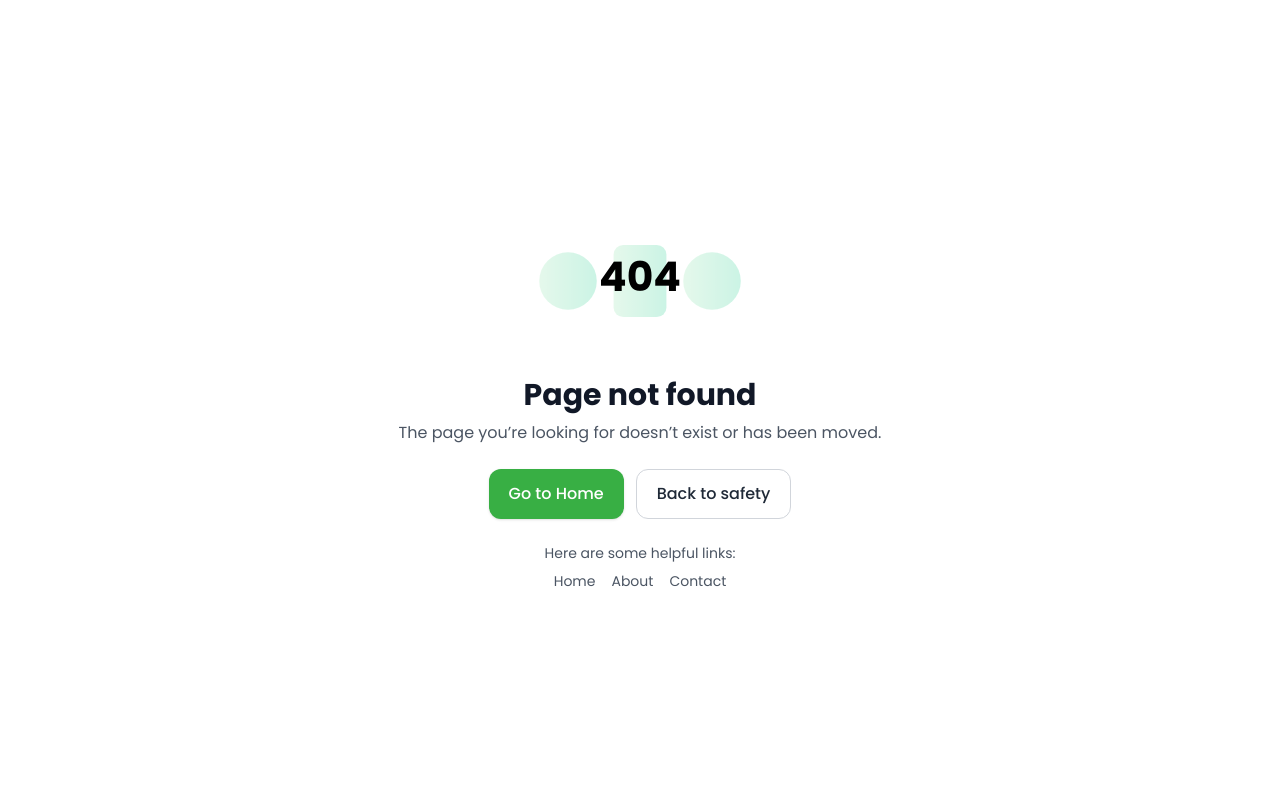
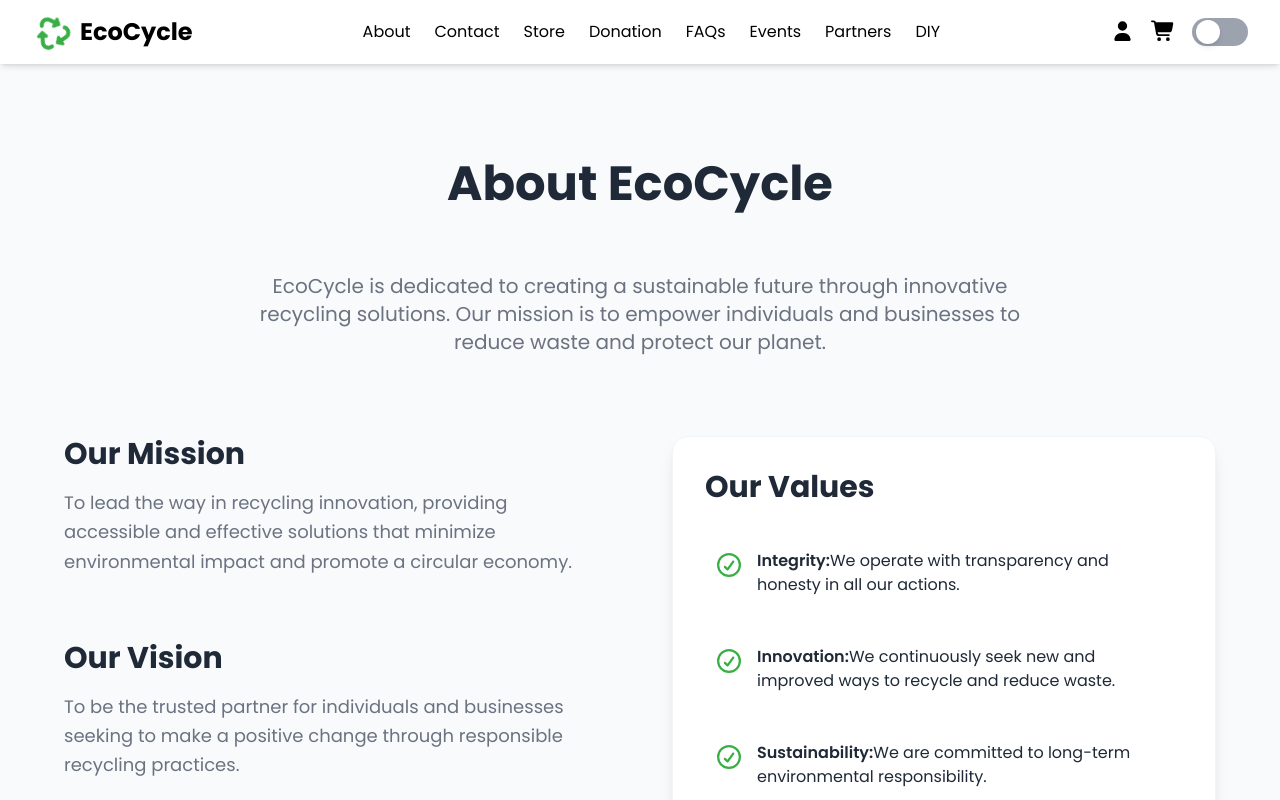
Before and after one commit to EcoRenew/EcoCycle_Client, a React (Vite) app: page /about in a window 1280 px wide. Before the commit this address had no page. Shown: the top 800 px of the page. Built offline with nearby package versions, Linux system fonts and the light colour scheme.

Commit message:
Add About and Contact pages, update Navbar links, and include FontAwesome regular icons

```diff
--- a/package.json
+++ b/package.json
@@ -14,6 +14,7 @@
   "dependencies": {
     "@fortawesome/fontawesome-svg-core": "^7.0.1",
     "@fortawesome/free-brands-svg-icons": "^7.0.1",
+    "@fortawesome/free-regular-svg-icons": "^7.0.1",
     "@fortawesome/free-solid-svg-icons": "^7.0.1",
     "@fortawesome/react-fontawesome": "^3.0.2",
     "axios": "^1.11.0",
--- a/src/components/NavbarComponent.jsx
+++ b/src/components/NavbarComponent.jsx
@@ -30,10 +30,10 @@ const NavbarComponent = () => {
 
           {/* Desktop Menu */}
           <div className="hidden lg:flex space-x-6">
-            <a href="#" className="hover:text-gray-500">
+            <a href="/about" className="hover:text-gray-500">
               About
             </a>
-            <a href="#" className="hover:text-gray-500">
+            <a href="/contact" className="hover:text-gray-500">
               Contact
             </a>
             <a href="/store" className="hover:text-gray-500">
@@ -96,13 +96,13 @@ const NavbarComponent = () => {
           {/* Menu Links */}
           <div className="flex flex-col space-y-4 px-6">
             <a
-              href="#"
+              href="/about"
               className="text-lg text-black dark:text-white hover:text-gray-500"
             >
               About
             </a>
             <a
-              href="#"
+              href="/contact"
               className="text-lg text-black dark:text-white hover:text-gray-500"
             >
               Contact
--- /dev/null
+++ b/src/pages/AboutPage.jsx
@@ -0,0 +1,96 @@
+import { FontAwesomeIcon } from "@fortawesome/react-fontawesome";
+import { faCircleCheck } from "@fortawesome/free-regular-svg-icons";
+// fa-light
+
+const AboutPage = () => {
+  const values = [
+    {
+      title: "Integrity",
+      desc: "We operate with transparency and honesty in all our actions.",
+    },
+    {
+      title: "Innovation",
+      desc: "We continuously seek new and improved ways to recycle and reduce waste.",
+    },
+    {
+      title: "Sustainability",
+      desc: "We are committed to long-term environmental responsibility.",
+    },
+    {
+      title: "Community",
+      desc: "We believe in the power of collaboration and engagement to achieve our goals.",
+    },
+  ];
+
+  return (
+    <section className="min-h-screen py-24 px-6 text-gray-800 dark:text-gray-100">
+      <div className="max-w-6xl mx-auto">
+        {/* Header */}
+        <h1 className="text-4xl md:text-5xl font-extrabold text-center mb-16">
+          About <span>EcoCycle</span>
+        </h1>
+
+        {/* Intro */}
+        <p className="text-lg md:text-xl text-center leading-relaxed text-gray-500 max-w-3xl mx-auto mb-20">
+          EcoCycle is dedicated to creating a sustainable future through
+          innovative recycling solutions. Our mission is to empower individuals
+          and businesses to reduce waste and protect our planet.
+        </p>
+
+        {/* Grid Layout */}
+        <div className="grid md:grid-cols-2 gap-16">
+          {/* Left Side: Mission + Vision */}
+          <div className="space-y-16">
+            {/* Mission */}
+            <div>
+              <h2 className="text-2xl md:text-3xl font-bold mb-4">
+                Our Mission
+              </h2>
+              <p className="text-lg leading-relaxed text-gray-500">
+                To lead the way in recycling innovation, providing accessible
+                and effective solutions that minimize environmental impact and
+                promote a circular economy.
+              </p>
+            </div>
+
+            {/* Vision */}
+            <div>
+              <h2 className="text-2xl md:text-3xl font-bold mb-4">
+                Our Vision
+              </h2>
+              <p className="text-lg leading-relaxed text-gray-500">
+                To be the trusted partner for individuals and businesses seeking
+                to make a positive change through responsible recycling
+                practices.
+              </p>
+            </div>
+          </div>
+
+          {/* Right Side: Values */}
+          <div className="bg-white dark:bg-transparent rounded-2xl shadow-lg border border-gray-100 dark:border-none p-6 md:p-8">
+            <h2 className="text-2xl md:text-3xl font-bold mb-8">Our Values</h2>
+            <ul className="grid gap-6">
+              {values.map((value, idx) => (
+                <li
+                  key={idx}
+                  className="flex items-start gap-4 hover:bg-gray-50 dark:hover:bg-gray-800 transition rounded-lg p-3"
+                >
+                  <FontAwesomeIcon
+                    icon={faCircleCheck}
+                    className="text-2xl mt-1 text-ecoGreen"
+                  />
+                  <p>
+                    <span className="font-semibold">{value.title}:</span>
+                    {value.desc}
+                  </p>
+                </li>
+              ))}
+            </ul>
+          </div>
+        </div>
+      </div>
+    </section>
+  );
+};
+
+export default AboutPage;
--- /dev/null
+++ b/src/pages/ContactPage.jsx
@@ -0,0 +1,7 @@
+import React from "react";
+
+const ContactPage = () => {
+  return <div>ContactPage</div>;
+};
+
+export default ContactPage;
--- a/src/routing/routes.jsx
+++ b/src/routing/routes.jsx
@@ -10,6 +10,8 @@ import CategoryPage from "../pages/CategoryPage";
 import EventsPage from "../pages/EventsPage";
 
 import PartnersPage from "../pages/PartnersPage";
+import AboutPage from "../pages/AboutPage";
+import ContactPage from "../pages/ContactPage";
 
 const router = createBrowserRouter([
   {
@@ -19,6 +21,8 @@ const router = createBrowserRouter([
     children: [
       { index: true, element: <HomePage /> },
       { path: "store", element: <StorePage /> },
+      { path: "about", element: <AboutPage /> },
+      { path: "contact", element: <ContactPage /> },
       { path: "login", element: <Login /> },
       { path: "register", element: <Register /> },
       { path: "faq", element: <FAQPage /> },
```
Also changed, not shown: 1 other file (tests, documents, lock files or other folders).
